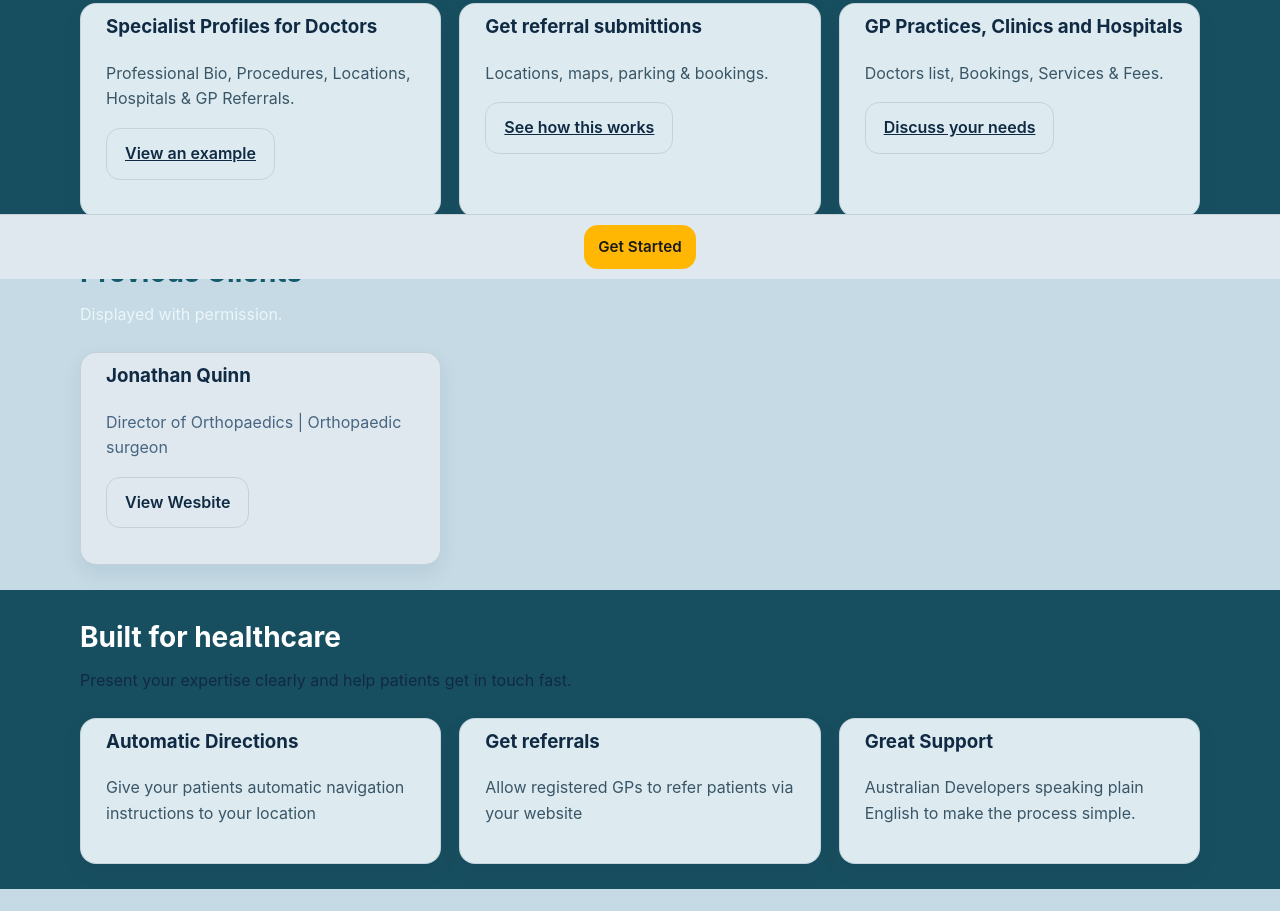
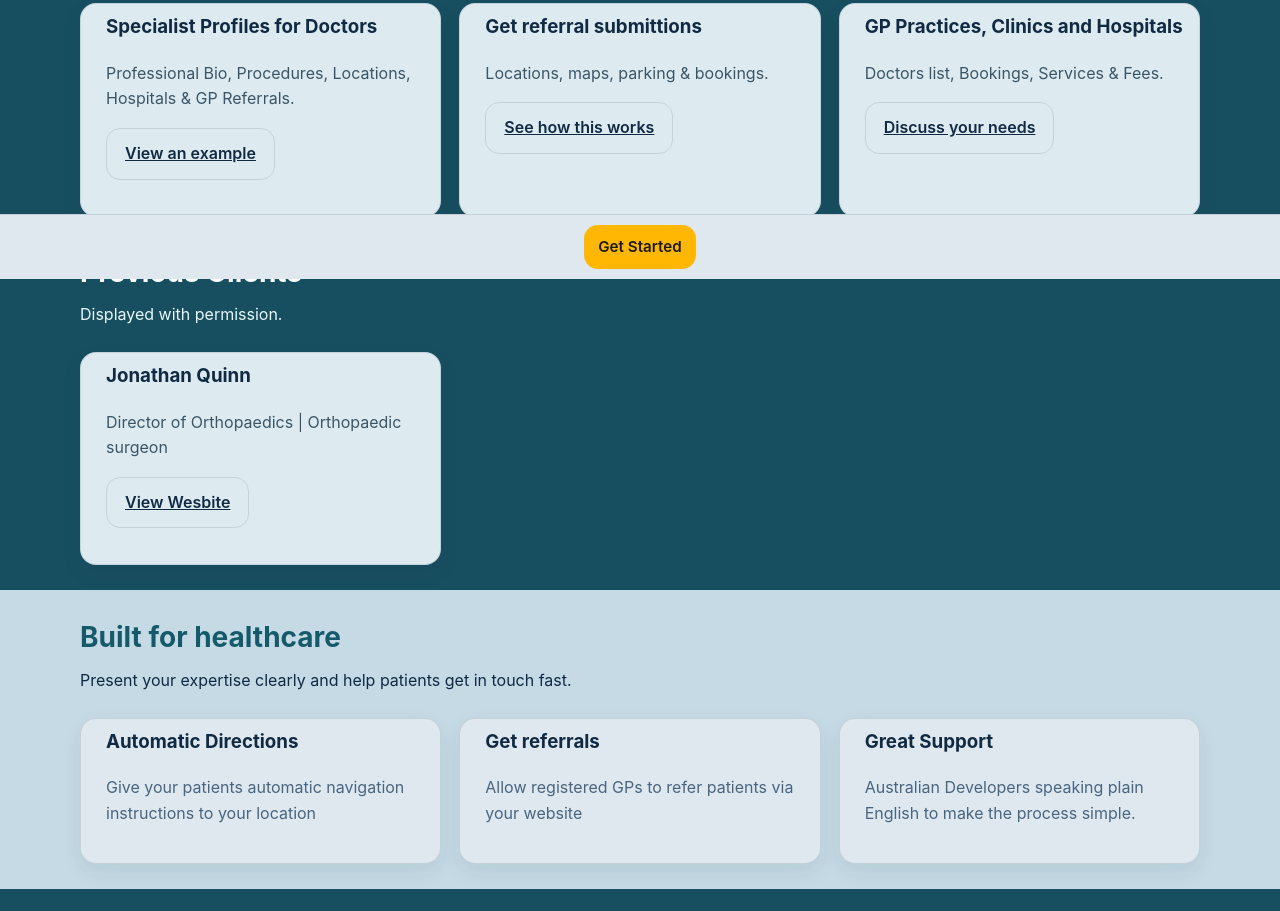
Before and after one commit to Ashley-Pettit/CareConnect, a plain HTML site: page index.html in a window 1280 px wide. Shown: the part 521-1432 px from the top of the page. Drawn offline with Linux system fonts and the light colour scheme.

Commit message:
Update index.html

```diff
--- a/index.html
+++ b/index.html
@@ -199,7 +199,7 @@
     </section>
 
    <!-- Examples -->
-	      <section id="examples" style="padding-top:8px;" class="band-light">
+	      <section id="examples" style="padding-top:8px;" class="band-dark">
       <div class="container">
         <h2 class="section-title">Previous Clients</h2>
         <p class="section-sub style="color:#EAF6FA" style="color:#EAF6FA"" style="color:var(--text)">Displayed with permission.</p>
@@ -210,7 +210,7 @@
     </section>
 
     <!-- Features on brand band -->
-    <section id="features" class="band-dark">
+    <section id="features" class="band-light">
       <div class="container">
         <h2 class="section-title">Built for healthcare</h2>
         <p class="section-sub style="color:var(--text)" style="color:var(--text)"" style="color:#E3F6FF">Present your expertise clearly and help patients get in touch fast.</p>
@@ -224,7 +224,7 @@
     </section>
 
     <!-- Pricing -->
-    <section id="pricing" class="band-light">
+    <section id="pricing" class="band-dark">
       <div class="container">
         <h2 class="section-title">Simple, transparent pricing</h2>
         <div class="pricing">
```
